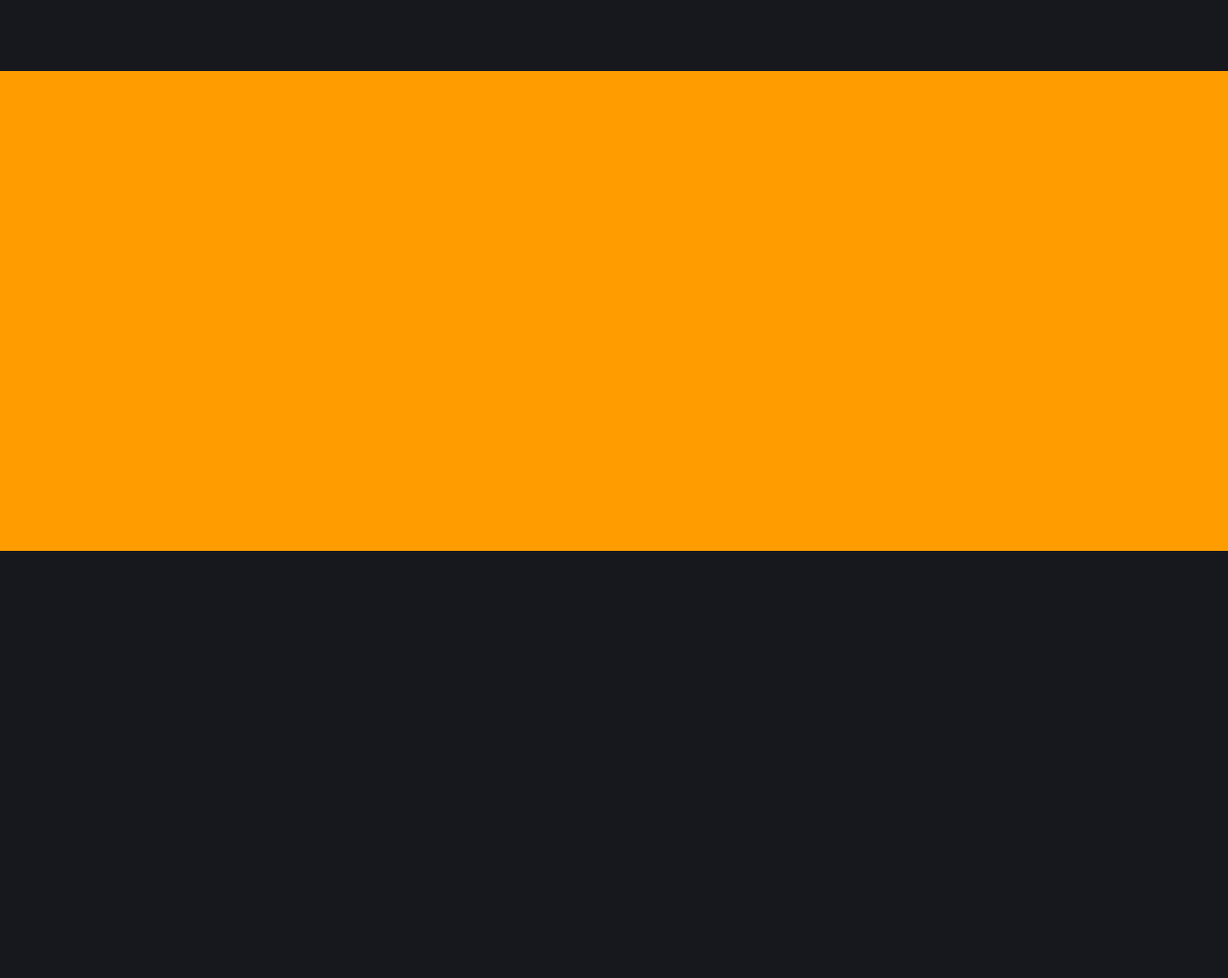
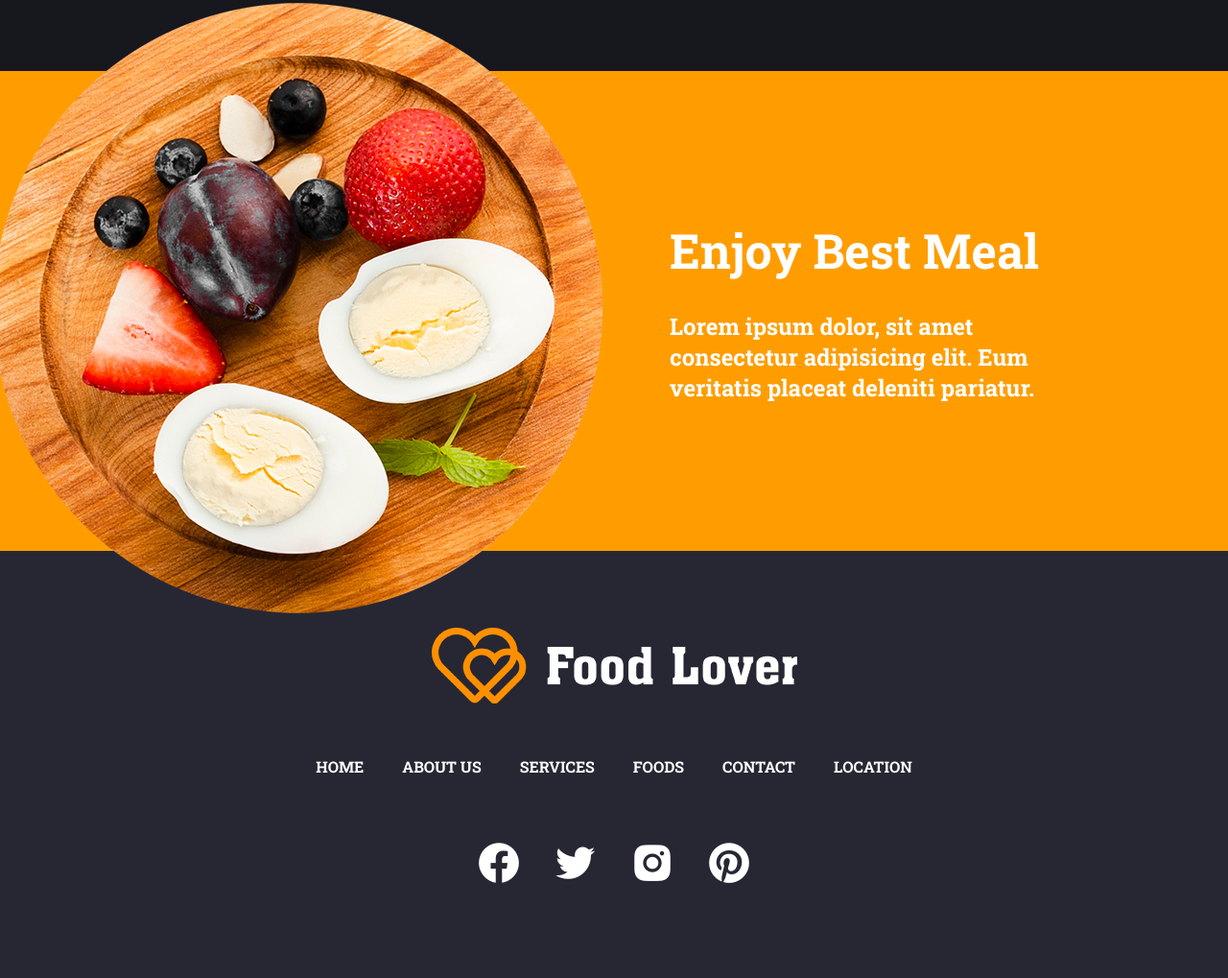
Before and after one commit to GabrielGarciaRodri/foodLover, a plain HTML site: page index.html in a window 1280 px wide. Shown: the part 6428-7447 px from the top of the page at 96% size. Before the commit the page ends 7002 px from the top, so only its background shows below. Drawn offline with nearby package versions, Linux system fonts and the light colour scheme.

Commit message:
feat: :sparkles: Footer added
With the footer and last styles added this project was finished

```diff
--- a/index.html
+++ b/index.html
@@ -134,6 +134,38 @@
         </div>
     </div>
 
-    <div class="enjoyBestMeal"></div>
+    <div class="enjoyBestMeal">
+        <div class="container">
+            <div class="imagen">
+                <img src="storage/img/placeYourImageHere5.png">
+            </div>
+            <div class="box">
+                <h1>Enjoy Best Meal</h1>
+                <h2>Lorem ipsum dolor, sit amet consectetur adipisicing elit. Eum veritatis placeat deleniti pariatur.</h2>
+            </div>
+        </div>
+    </div>
 </div>
+
+<footer>
+    <div class="container">
+        <div class="imagenFooter">
+            <img src="storage/img/logo2.png">
+        </div>
+        <nav class="menu">
+            <a href="#">HOME</a>
+            <a href="#">ABOUT US</a>
+            <a href="#">SERVICES</a>
+            <a href="#">FOODS</a>
+            <a href="#">CONTACT</a>
+            <a href="#">LOCATION</a>
+        </nav>
+        <ul class="iconos">
+            <i class='bx bxl-facebook-circle' style='color:#ffffff'></i>
+            <i class='bx bxl-twitter' style='color:#ffffff' ></i>
+            <i class='bx bxl-instagram-alt' style='color:#ffffff' ></i>
+            <i class='bx bxl-pinterest' style='color:#ffffff' ></i>
+        </ul>
+    </div>
+</footer>
 </html>
```
